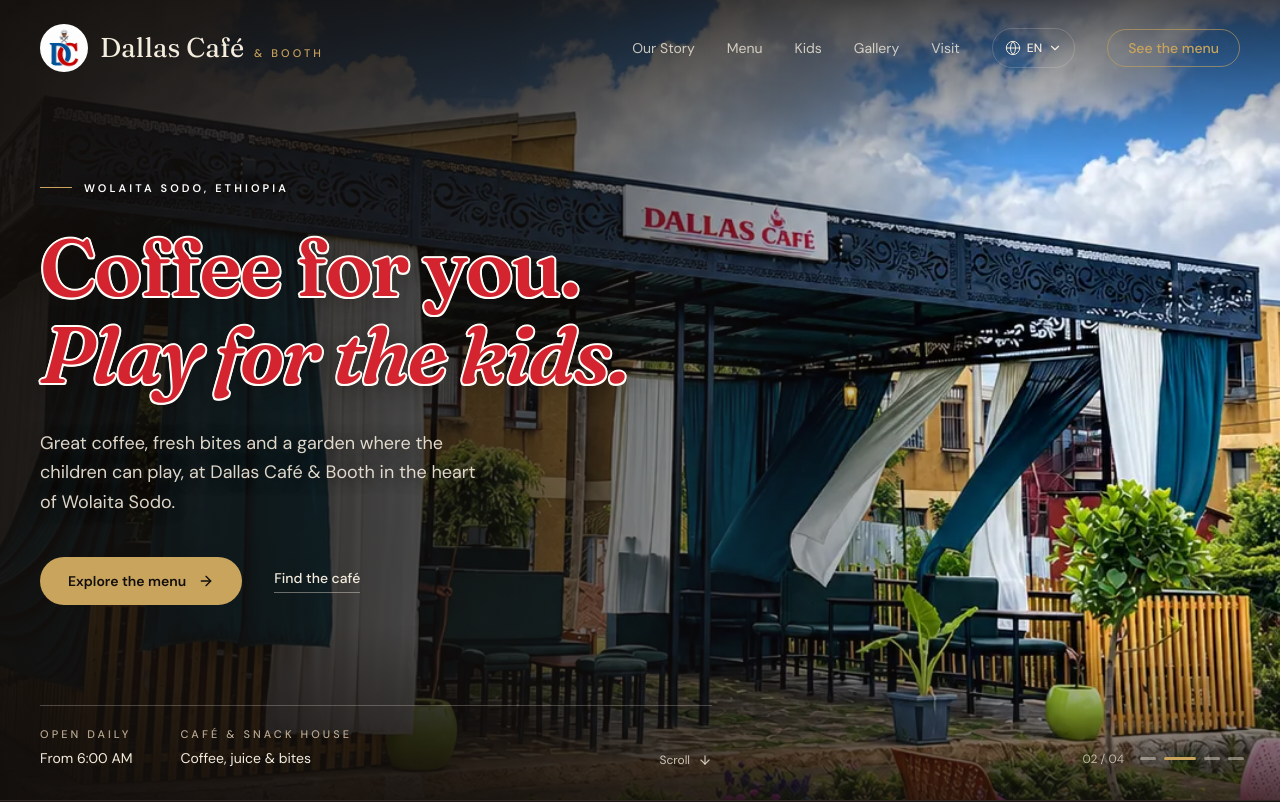
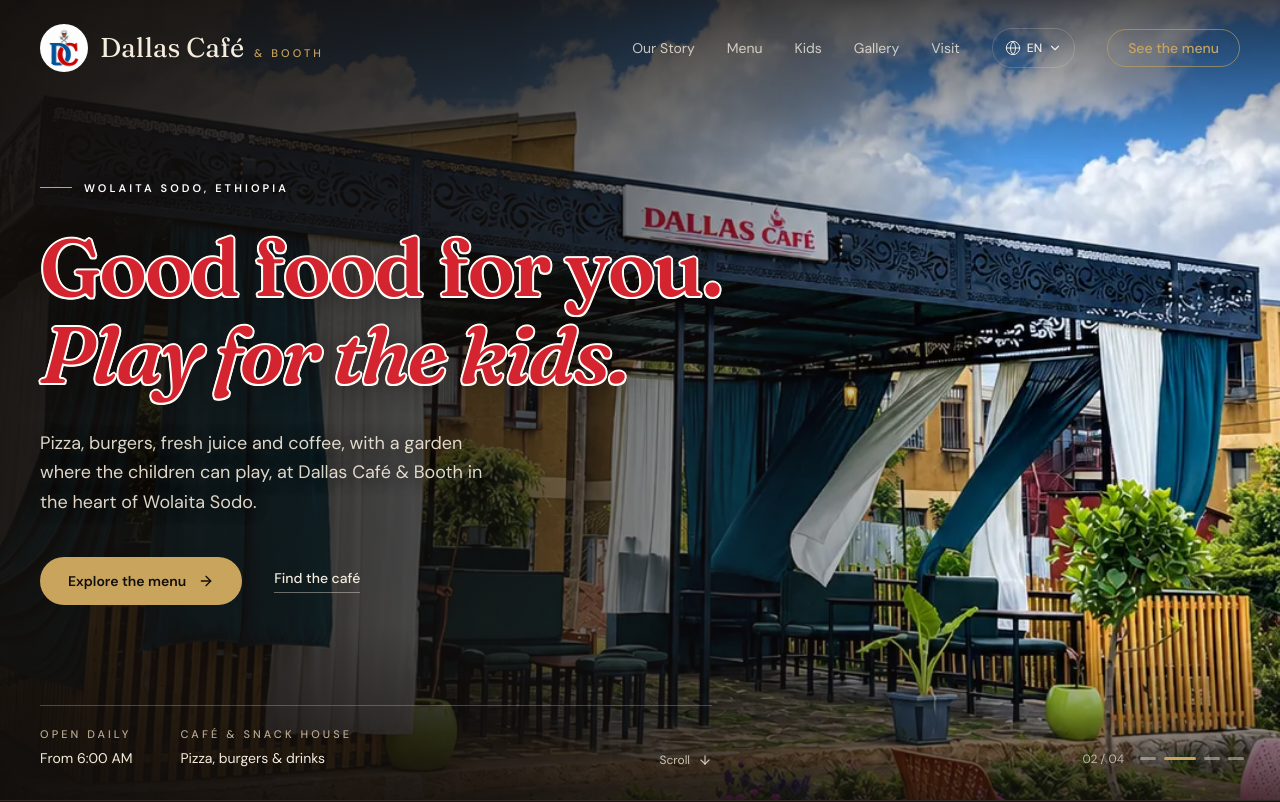
Before and after one commit to Ashenafi-Bancha/dallas-cafe-and-booth, a React (Vite) app: page / in a window 1280 px wide. Shown: the top 802 px of the page. Built offline with nearby package versions, Linux system fonts and the light colour scheme.

Commit message:
Lead the hero title with food instead of coffee
The title now reads Good food for you. Play for the kids. and the intro
mentions pizza, burgers, juice and coffee, to match the real menu.

```diff
--- a/src/data/strings.ts
+++ b/src/data/strings.ts
@@ -83,14 +83,14 @@ export const strings: Record<Lang, Strings> = {
     },
     hero: {
       eyebrow: 'Wolaita Sodo, Ethiopia',
-      heading: { before: 'Coffee for you.', accent: 'Play for the kids.' },
-      intro: 'Great coffee, fresh bites and a garden where the children can play, at Dallas Café & Booth in the heart of Wolaita Sodo.',
+      heading: { before: 'Good food for you.', accent: 'Play for the kids.' },
+      intro: 'Pizza, burgers, fresh juice and coffee, with a garden where the children can play, at Dallas Café & Booth in the heart of Wolaita Sodo.',
       primaryCta: 'Explore the menu',
       secondaryCta: 'Find the café',
       openDaily: 'Open daily',
       openFrom: 'From 6:00 AM',
       kind: 'Café & snack house',
-      offer: 'Coffee, juice & bites',
+      offer: 'Pizza, burgers & drinks',
       scroll: 'Scroll',
       scrollExplore: 'Scroll to explore',
       photoAlt: 'The Dallas Café garden pavilion lit up at night, with guests at the tables',
@@ -180,14 +180,14 @@ export const strings: Record<Lang, Strings> = {
     },
     hero: {
       eyebrow: 'ወላይታ ሶዶ፣ ኢትዮጵያ',
-      heading: { before: 'ቡና ለእርስዎ።', accent: 'ጨዋታ ለልጆችዎ።' },
-      intro: 'ምርጥ ቡና፣ ትኩስ መክሰስ እና ልጆች የሚጫወቱበት የአትክልት ስፍራ፤ በወላይታ ሶዶ እምብርት በሚገኘው ዳላስ ካፌ እና ቡዝ።',
+      heading: { before: 'ጥሩ ምግብ ለእርስዎ።', accent: 'ጨዋታ ለልጆችዎ።' },
+      intro: 'ፒዛ፣ በርገር፣ ትኩስ ጁስ እና ቡና፤ ልጆች የሚጫወቱበት የአትክልት ስፍራ ባለው፣ በወላይታ ሶዶ እምብርት በሚገኘው ዳላስ ካፌ እና ቡዝ።',
       primaryCta: 'ሜኑውን ይመልከቱ',
       secondaryCta: 'ካፌውን ያግኙ',
       openDaily: 'በየቀኑ ክፍት',
       openFrom: 'ከጠዋቱ 12:00 ጀምሮ',
       kind: 'ካፌ እና መክሰስ ቤት',
-      offer: 'ቡና፣ ጭማቂ እና መክሰስ',
+      offer: 'ፒዛ፣ በርገር እና መጠጦች',
       scroll: 'ወደ ታች',
       scrollExplore: 'ለማየት ወደ ታች ይሸብልሉ',
       photoAlt: 'በምሽት መብራት የደመቀው የዳላስ ካፌ የአትክልት ስፍራ ዳስ፣ እንግዶች በጠረጴዛዎች ላይ',
```
